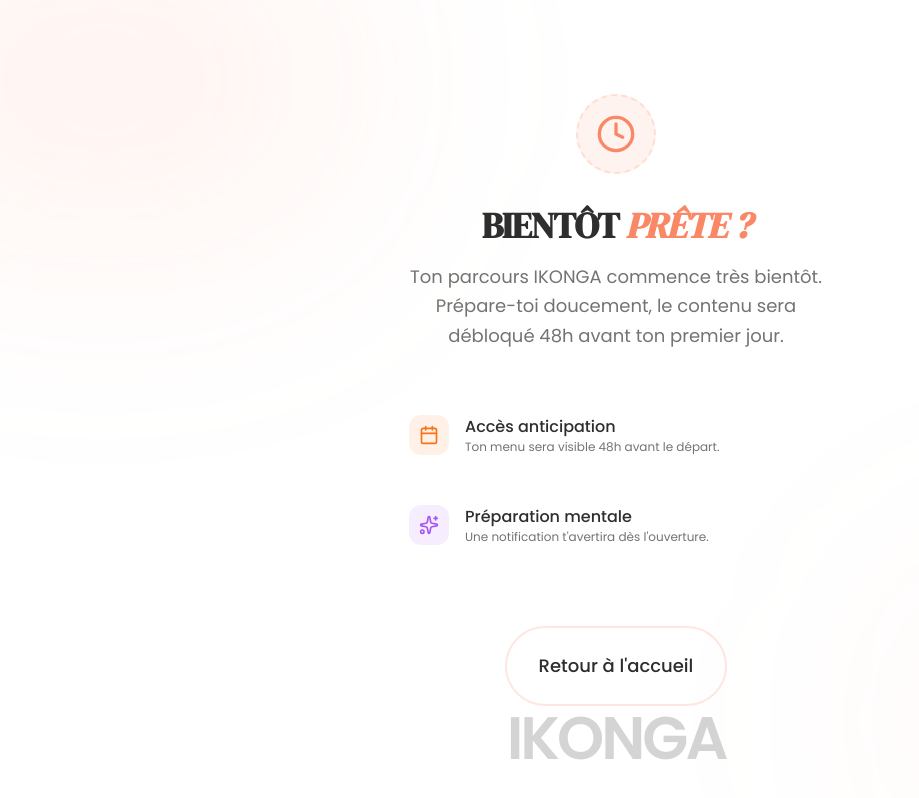
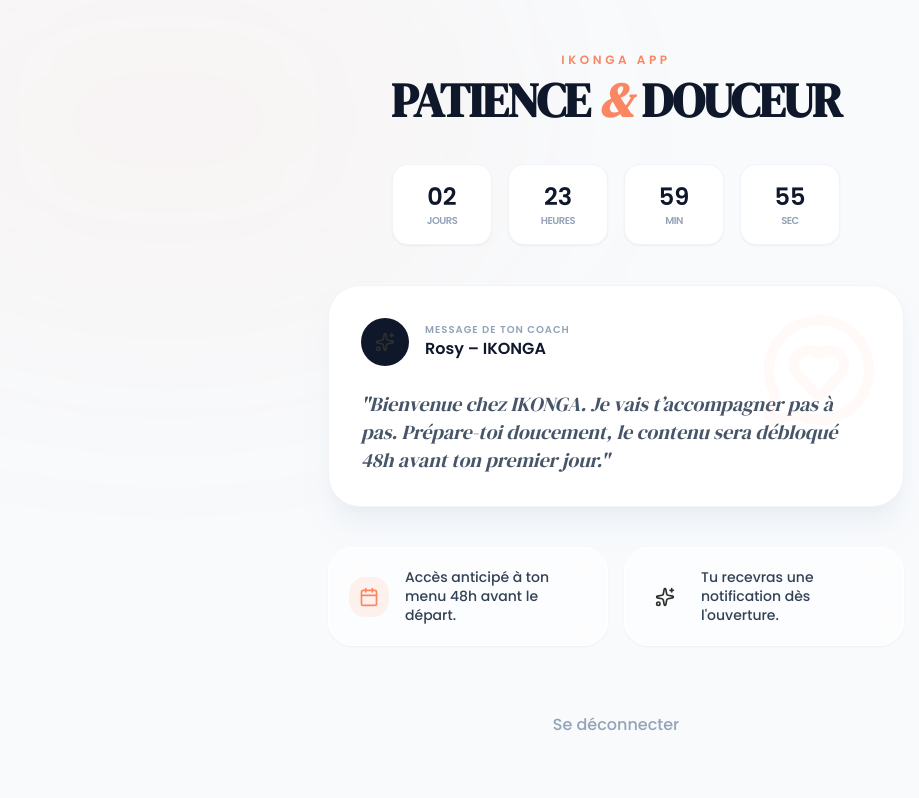
Before and after one commit to justm6640/Ikonga_app, a Next.js app: page /waiting in a window 1280 px wide. Shown: the whole page, without its empty margins (24-943 px from the left). Built offline with nearby package versions, Linux system fonts and the light colour scheme.

Commit message:
feat: implement initial user onboarding flow including welcome screen, questionnaire processing, and user phase creation.

```diff
--- a/app/waiting/page.tsx
+++ b/app/waiting/page.tsx
@@ -1,97 +1,130 @@
-"use client"
-
 import { useEffect, useState } from "react"
 import { motion } from "framer-motion"
-import { Clock, Calendar, Sparkles } from "lucide-react"
+import { Clock, Calendar, Sparkles, MessageCircleHeart } from "lucide-react"
 import Link from "next/link"
 import { Button } from "@/components/ui/button"
+import { differenceInDays, differenceInHours, differenceInMinutes, differenceInSeconds } from "date-fns"
 
 export default function WaitingPage() {
     const [mounted, setMounted] = useState(false)
+    const [timeLeft, setTimeLeft] = useState<{ days: number, hours: number, minutes: number, seconds: number } | null>(null)
+
+    // Fallback date if user startDate is not available (for demo/protection)
+    const targetDate = new Date()
+    targetDate.setDate(targetDate.getDate() + 3)
 
     useEffect(() => {
         setMounted(true)
+        const timer = setInterval(() => {
+            const now = new Date()
+            const diff = targetDate.getTime() - now.getTime()
+
+            if (diff <= 0) {
+                setTimeLeft(null)
+                clearInterval(timer)
+                return
+            }
+
+            setTimeLeft({
+                days: differenceInDays(targetDate, now),
+                hours: differenceInHours(targetDate, now) % 24,
+                minutes: differenceInMinutes(targetDate, now) % 60,
+                seconds: differenceInSeconds(targetDate, now) % 60
+            })
+        }, 1000)
+
+        return () => clearInterval(timer)
     }, [])
 
     if (!mounted) return null
 
     return (
-        <div className="min-h-screen bg-background flex flex-col items-center justify-center p-6 text-center relative overflow-hidden">
-            {/* Background Glows */}
-            <div className="absolute top-[-10%] left-[-10%] w-[40%] h-[40%] bg-primary/10 rounded-full blur-[120px]" />
-            <div className="absolute bottom-[-10%] right-[-10%] w-[40%] h-[40%] bg-primary/5 rounded-full blur-[120px]" />
+        <div className="min-h-screen bg-slate-50 flex flex-col items-center justify-center p-6 text-center relative overflow-hidden font-sans">
+            {/* Background luxury elements */}
+            <div className="absolute top-[-10%] left-[-10%] w-[50%] h-[50%] bg-ikonga-coral/5 rounded-full blur-[120px]" />
+            <div className="absolute bottom-[-10%] right-[-10%] w-[50%] h-[50%] bg-ikonga-gold/5 rounded-full blur-[120px]" />
 
             <motion.div
-                initial={{ opacity: 0, y: 20 }}
+                initial={{ opacity: 0, scale: 0.95 }}
+                animate={{ opacity: 1, scale: 1 }}
+                transition={{ duration: 0.8 }}
+                className="max-w-xl w-full space-y-10 z-10"
+            >
+                {/* Brand */}
+                <div className="space-y-2">
+                    <p className="text-xs font-bold tracking-[0.3em] text-ikonga-coral uppercase">Ikonga App</p>
+                    <h1 className="text-5xl font-serif font-black text-slate-900 tracking-tight">
+                        Patience <span className="text-ikonga-coral italic">&</span> Douceur
+                    </h1>
+                </div>
+
+                {/* Countdown */}
+                <div className="grid grid-cols-4 gap-4 max-w-md mx-auto">
+                    {[
+                        { label: 'Jours', value: timeLeft?.days ?? 0 },
+                        { label: 'Heures', value: timeLeft?.hours ?? 0 },
+                        { label: 'Min', value: timeLeft?.minutes ?? 0 },
+                        { label: 'Sec', value: timeLeft?.seconds ?? 0 },
+                    ].map((item, i) => (
+                        <div key={i} className="bg-white rounded-2xl p-4 shadow-sm border border-slate-100 flex flex-col items-center">
+                            <span className="text-2xl font-black text-slate-900">{item.value.toString().padStart(2, '0')}</span>
+                            <span className="text-[10px] font-bold text-slate-400 uppercase tracking-tighter">{item.label}</span>
+                        </div>
+                    ))}
+                </div>
+
+                {/* Coach Message section */}
+                <motion.div
+                    initial={{ opacity: 0, y: 10 }}
                     animate={{ opacity: 1, y: 0 }}
-                transition={{ duration: 0.8 }}
-                className="max-w-md w-full space-y-8 z-10"
+                    transition={{ delay: 0.5 }}
+                    className="bg-white rounded-[2rem] p-8 shadow-xl shadow-slate-200/50 border border-slate-100 relative overflow-hidden text-left"
                 >
-                {/* Icon */}
-                <div className="flex justify-center">
-                    <div className="w-20 h-20 rounded-full bg-primary/10 flex items-center justify-center relative">
-                        <motion.div
-                            animate={{ rotate: 360 }}
-                            transition={{ duration: 20, repeat: Infinity, ease: "linear" }}
-                            className="absolute inset-0 border-2 border-dashed border-primary/20 rounded-full"
-                        />
-                        <Clock className="w-10 h-10 text-primary" />
+                    <div className="absolute top-0 right-0 p-6 opacity-5">
+                        <MessageCircleHeart size={120} className="text-ikonga-coral" />
+                    </div>
+
+                    <div className="flex items-center gap-4 mb-6">
+                        <div className="w-12 h-12 rounded-full bg-slate-900 flex items-center justify-center">
+                            <Sparkles size={20} className="text-ikonga-gold" />
+                        </div>
+                        <div>
+                            <p className="text-[10px] font-black uppercase tracking-widest text-slate-400">Message de ton coach</p>
+                            <p className="font-bold text-slate-900">Rosy – IKONGA</p>
                         </div>
                     </div>
 
-                {/* Text Content */}
-                <div className="space-y-4">
-                    <h1 className="text-4xl font-bold tracking-tight text-foreground">
-                        Bientôt <span className="text-primary italic">prête ?</span>
-                    </h1>
-                    <p className="text-muted-foreground text-lg leading-relaxed">
-                        Ton parcours IKONGA commence très bientôt. Prépare-toi doucement, le contenu sera débloqué 48h avant ton premier jour.
+                    <p className="text-slate-600 text-lg md:text-xl font-serif italic leading-relaxed">
+                        "Bienvenue chez IKONGA. Je vais t’accompagner pas à pas. Prépare-toi doucement, le contenu sera débloqué 48h avant ton premier jour."
                     </p>
+                </motion.div>
+
+                {/* Info Cards */}
+                <div className="grid grid-cols-1 md:grid-cols-2 gap-4">
+                    <div className="p-5 rounded-3xl bg-white/60 border border-white backdrop-blur-md flex items-center gap-4 text-left shadow-sm">
+                        <div className="w-10 h-10 rounded-2xl bg-ikonga-coral/10 flex items-center justify-center shrink-0">
+                            <Calendar className="w-5 h-5 text-ikonga-coral" />
+                        </div>
+                        <p className="text-sm font-medium text-slate-700 leading-snug">Accès anticipé à ton menu 48h avant le départ.</p>
                     </div>
 
-                {/* Features/Info Cards */}
-                <div className="grid grid-cols-1 gap-4 pt-4">
-                    <motion.div
-                        whileHover={{ scale: 1.02 }}
-                        className="p-4 rounded-2xl bg-white/5 border border-white/10 backdrop-blur-sm flex items-center gap-4 text-left"
-                    >
-                        <div className="w-10 h-10 rounded-xl bg-orange-500/10 flex items-center justify-center">
-                            <Calendar className="w-5 h-5 text-orange-500" />
+                    <div className="p-5 rounded-3xl bg-white/60 border border-white backdrop-blur-md flex items-center gap-4 text-left shadow-sm">
+                        <div className="w-10 h-10 rounded-2xl bg-ikonga-gold/10 flex items-center justify-center shrink-0">
+                            <Sparkles className="w-5 h-5 text-ikonga-gold" />
                         </div>
-                        <div>
-                            <p className="font-medium text-foreground">Accès anticipation</p>
-                            <p className="text-xs text-muted-foreground">Ton menu sera visible 48h avant le départ.</p>
+                        <p className="text-sm font-medium text-slate-700 leading-snug">Tu recevras une notification dès l'ouverture.</p>
                     </div>
-                    </motion.div>
-
-                    <motion.div
-                        whileHover={{ scale: 1.02 }}
-                        className="p-4 rounded-2xl bg-white/5 border border-white/10 backdrop-blur-sm flex items-center gap-4 text-left"
-                    >
-                        <div className="w-10 h-10 rounded-xl bg-purple-500/10 flex items-center justify-center">
-                            <Sparkles className="w-5 h-5 text-purple-500" />
-                        </div>
-                        <div>
-                            <p className="font-medium text-foreground">Préparation mentale</p>
-                            <p className="text-xs text-muted-foreground">Une notification t'avertira dès l'ouverture.</p>
-                        </div>
-                    </motion.div>
                 </div>
 
                 {/* Action */}
-                <div className="pt-8">
+                <div className="pt-4">
                     <Link href="/login">
-                        <Button variant="outline" className="rounded-full px-8 py-6 h-auto text-lg border-primary/20 hover:bg-primary/5">
-                            Retour à l'accueil
+                        <Button variant="ghost" className="rounded-full px-8 text-slate-400 hover:text-slate-600 hover:bg-slate-100/50">
+                            Se déconnecter
                         </Button>
                     </Link>
                 </div>
             </motion.div>
-
-            {/* Footer Brand */}
-            <div className="absolute bottom-8 left-0 right-0 opacity-20 pointer-events-none">
-                <span className="text-6xl font-black tracking-tighter uppercase select-none">IKONGA</span>
-            </div>
         </div>
     )
 }
--- a/components/onboarding/WelcomeScreen.tsx
+++ b/components/onboarding/WelcomeScreen.tsx
@@ -10,11 +10,14 @@
 }
 
 export function WelcomeScreen({ onContinue, welcomeMessage }: WelcomeScreenProps) {
-    const defaultMessage = `Bienvenue chez IKONGA.
-Je vais t'accompagner pas à pas dans ce parcours.
-Tu n'as rien à réussir aujourd'hui, juste à commencer.
-Je suis là pour toi. 🌸
-— Coach IKONGA`
+    const defaultMessage = `Bienvenue chez IKONGA. 🌸
+
+    Je vais t’accompagner pas à pas dans ce parcours de transformation.
+
+    Tu n’as rien à réussir aujourd’hui, juste à commencer.
+    Sache que ton abonnement définit notre durée ensemble, tandis que les phases (Détox, Équilibre, Consolidation, Entretien) organisent ton évolution.
+
+    Je suis là pour toi.`
 
     return (
         <div className="min-h-screen flex flex-col items-center justify-center bg-gradient-to-br from-slate-50 via-amber-50/30 to-slate-50 px-4">
@@ -96,8 +99,8 @@
                 >
                     <Button
                         onClick={onContinue}
-                        size="lg"
-                        className="px-12 py-6 rounded-full bg-gradient-to-r from-slate-900 to-slate-800 hover:from-slate-800 hover:to-slate-700 text-white font-bold text-base shadow-xl shadow-slate-300 transition-all hover:scale-105 group"
+                        size="default"
+                        className="px-12 py-7 rounded-full bg-gradient-to-r from-slate-900 to-slate-800 hover:from-slate-800 hover:to-slate-700 text-white font-bold text-lg shadow-xl shadow-slate-300 transition-all hover:scale-105 group h-auto"
                     >
                         Commencer mon parcours
                         <ArrowRight size={20} className="ml-2 group-hover:translate-x-1 transition-transform" />
```
Also changed, not shown: components/onboarding/OnboardingSlides.tsx (+25 -31 lines), lib/actions/onboarding.ts (+37 -14 lines). Lines whose indentation alone changed are shown as unchanged.
